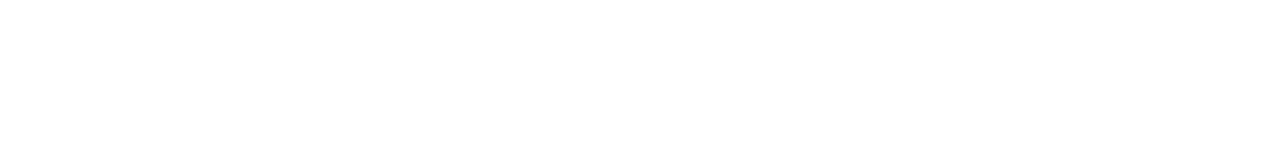
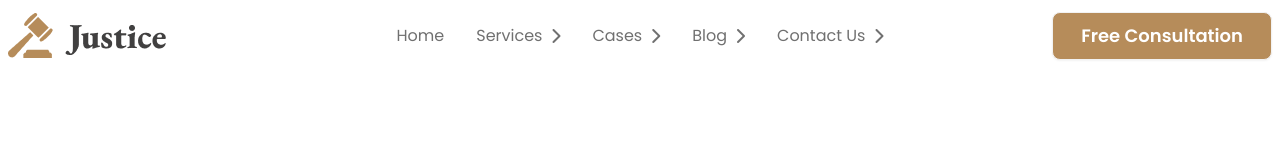
Before and after one commit to imdadul5D/legal-solution-project, a plain HTML site: page index.html in a window 1280 px wide. Drawn offline with nearby package versions, Linux system fonts and the light colour scheme.

Commit message:
navbar added

```diff
--- a/index.html
+++ b/index.html
@@ -1,5 +1,5 @@
 <!DOCTYPE html>
-<html lang="en">
+<html lang="en" data-theme="light">
 <head>
     <meta charset="UTF-8">
     <meta name="viewport" content="width=device-width, initial-scale=1.0">
@@ -16,10 +16,13 @@
     <link rel="preconnect" href="https://fonts.gstatic.com" crossorigin>
     <link href="https://fonts.googleapis.com/css2?family=Poppins:wght@100;200;300;400;500;600;700;800;900&display=swap" rel="stylesheet">
 
+    <!-- Font Awesome Link -->
+    <link rel="stylesheet" href="https://cdnjs.cloudflare.com/ajax/libs/font-awesome/6.5.1/css/all.min.css" integrity="sha512-DTOQO9RWCH3ppGqcWaEA1BIZOC6xxalwEsw9c2QQeAIftl+Vegovlnee1c9QX4TctnWMn13TZye+giMm8e2LwA==" crossorigin="anonymous" referrerpolicy="no-referrer" />
+
     <!-- CSS Custom Classes -->
     <style>
         .font-pop {
-        font-family: 'Poppins', sans-serif;
+            font-family: 'Poppins', sans-serif;
         }
         .font-eb {
             font-family: 'EB Garamond', serif;
@@ -37,6 +40,8 @@
             extend: {
               colors: {
                 clifford: '#da373d',
+                'cmn-clr': '#707070',
+                'cmn-bg': '#B68C5A'
               }
             }
           }
@@ -46,7 +51,37 @@
 <body>
     <!-- Header Part Start -->
     <header class="container mx-auto">
-
+      <nav>
+        <div class="navbar bg-base-100">
+          <div class="navbar-start">
+            <div class="dropdown">
+              <div tabindex="0" role="button" class="btn btn-ghost lg:hidden">
+                <svg xmlns="http://www.w3.org/2000/svg" class="h-5 w-5" fill="none" viewBox="0 0 24 24" stroke="currentColor"><path stroke-linecap="round" stroke-linejoin="round" stroke-width="2" d="M4 6h16M4 12h8m-8 6h16" /></svg>
+              </div>
+              <ul tabindex="0" class="menu menu-sm dropdown-content mt-3 z-[1] p-2 shadow bg-base-100 rounded-box w-52 font-pop text-cmn-clr">
+                <li><a href="#">Home</a></li>
+                <li><a href="#">Services <i class="fa-solid fa-chevron-right"></i></a></li>
+                <li><a href="#">Cases <i class="fa-solid fa-chevron-right"></i></a></li>
+                <li><a href="#">Blog <i class="fa-solid fa-chevron-right"></i></a></li>
+                <li><a href="#">Contact Us <i class="fa-solid fa-chevron-right"></i></a></li>
+              </ul>
+            </div>
+            <a href="#"><img src="images/logo2.png" alt="logo"></a>
+          </div>
+          <div class="navbar-center hidden lg:flex">
+            <ul class="menu menu-horizontal px-1 font-pop font-normal text-base text-cmn-clr">
+              <li><a href="#">Home</a></li>
+              <li><a href="#">Services <i class="fa-solid fa-chevron-right"></i></a></li>
+              <li><a href="#">Cases <i class="fa-solid fa-chevron-right"></i></a></li>
+              <li><a href="#">Blog <i class="fa-solid fa-chevron-right"></i></a></li>
+              <li><a href="#">Contact Us <i class="fa-solid fa-chevron-right"></i></a></li>
+            </ul>
+          </div>
+          <div class="navbar-end">
+            <a class="btn font-pop font-semibold text-lg text-white bg-cmn-bg px-4 md:px-6 lg:px-7">Free Consultation</a>
+          </div>
+        </div>
+      </nav>
     </header>
     <!-- Header Part End -->
 
```
